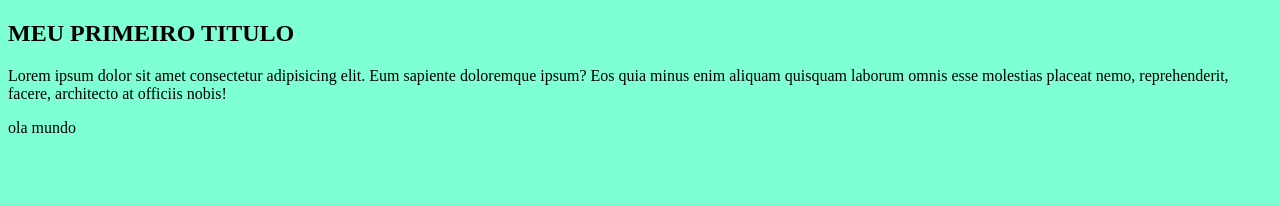
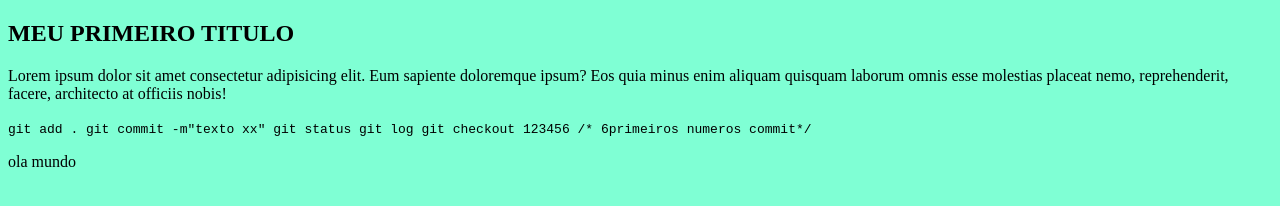
Before and after one commit to diegodias055/curso-git-jv, a plain HTML site: page index.html in a window 1280 px wide. Drawn offline with Linux system fonts and the light colour scheme.

Commit message:
add codigo e git-texto

```diff
--- a/index.html
+++ b/index.html
@@ -13,6 +13,16 @@
         <h1>MEU PRIMEIRO TITULO</h1>
         <p>Lorem ipsum dolor sit amet consectetur adipisicing elit. Eum sapiente doloremque ipsum? Eos quia minus enim aliquam quisquam laborum omnis esse molestias placeat nemo, reprehenderit, facere, architecto at officiis nobis!</p>
 
+
+    </section>
+    <section>
+        <code>
+            git add .
+            git commit -m"texto xx"
+            git status
+            git log
+            git checkout 123456 /* 6primeiros numeros commit*/
+        </code>
     </section>
     <footer>
         <p>ola mundo</p>
```
Also changed, not shown: git-texto.txt (added).
